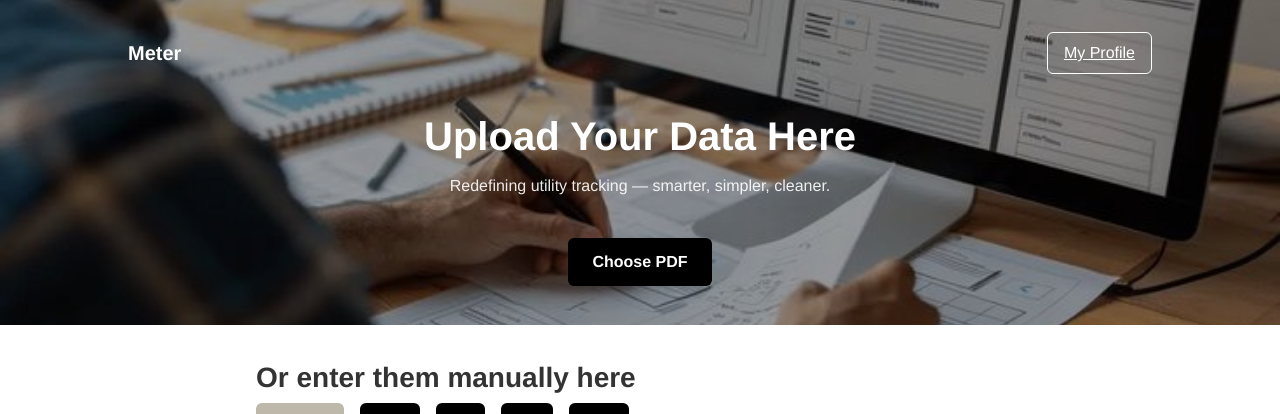
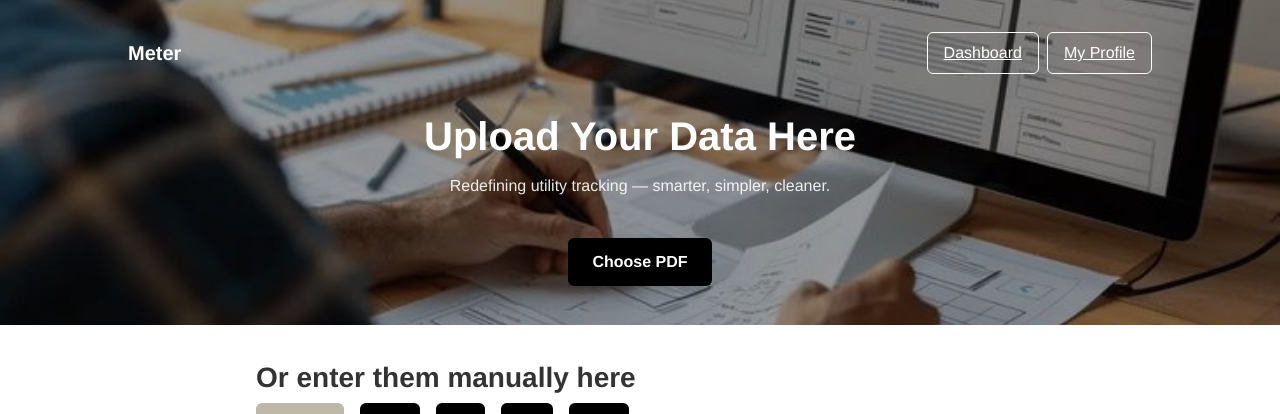
Before and after one commit to rishonjose/CITS3403-Project, a Flask app: page /u in a window 1280 px wide. Shown: the top 414 px of the page. Run offline with Flask 3, Linux system fonts and the light colour scheme; the visitor is signed in with stand-in values (Sample User, id 1); some libraries are stand-ins or nearby versions.

Commit message:
Added a dashboard button to route from upload page to the visualisation page.

```diff
--- a/app/templates/uploadpage.html
+++ b/app/templates/uploadpage.html
@@ -51,6 +51,10 @@
       align-items: center;
       max-width: 1024px;
       margin: 0 auto 2rem;
+    }
+    header.hero nav .nav-actions {
+      display: flex;
+      gap: 0.5rem;    /* space between Dashboard & My Profile */
     }
     header.hero nav .logo {
       font-size: 1.25rem;
@@ -280,7 +284,23 @@
   <header class="hero">
     <nav>
       <div class="logo">Meter</div>
-      <a href="#" class="account-btn" data-page-redirect data-href="{{ url_for('profile') }}">My Profile</a>
+      <div class="nav-actions">
+        <!-- Dashboard button -->
+        <a
+          href="#"
+          class="account-btn"
+          data-page-redirect
+          data-href="{{ url_for('visualise_data') }}"
+        >Dashboard</a>
+
+        <!-- Profile button -->
+        <a
+          href="#"
+          class="account-btn"
+          data-page-redirect
+          data-href="{{ url_for('profile') }}"
+        >My Profile</a>
+      </div>
     </nav>
     <div class="hero-content">
       <h1>Upload Your Data Here</h1>
```
